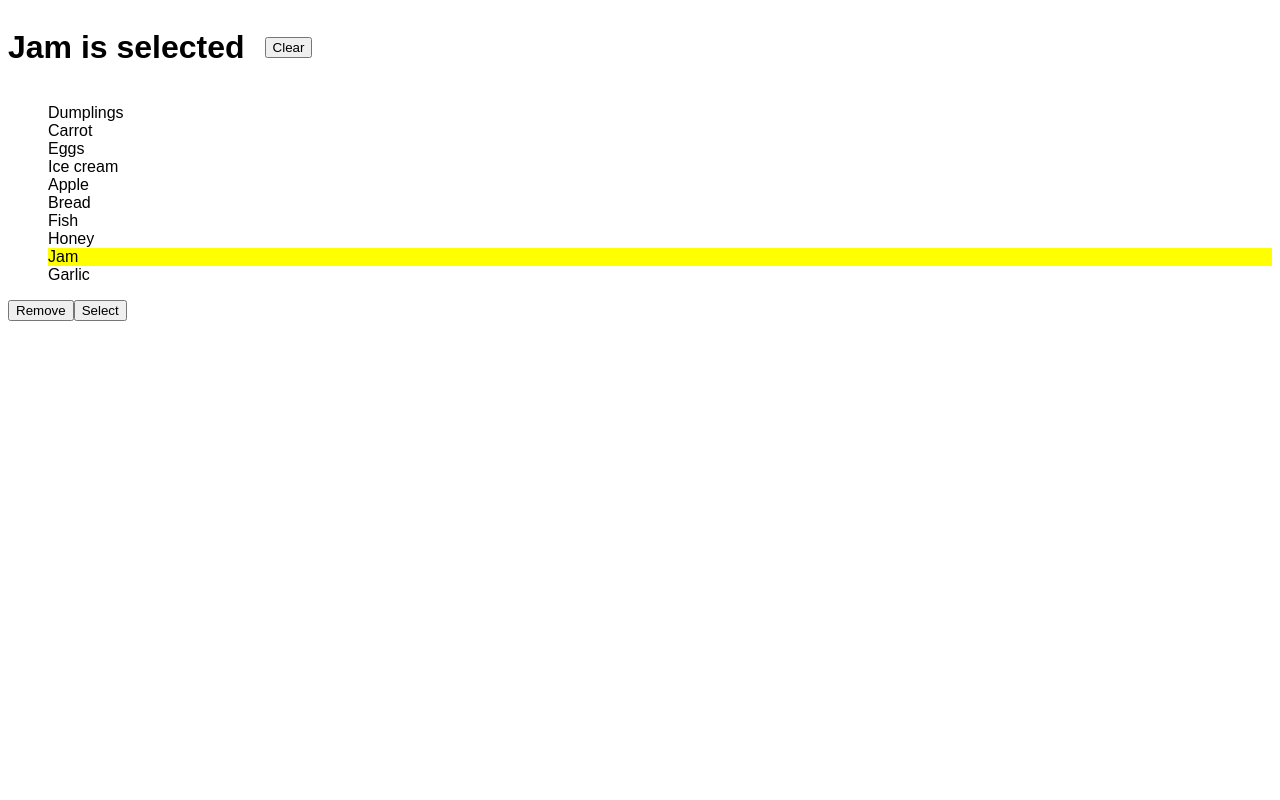
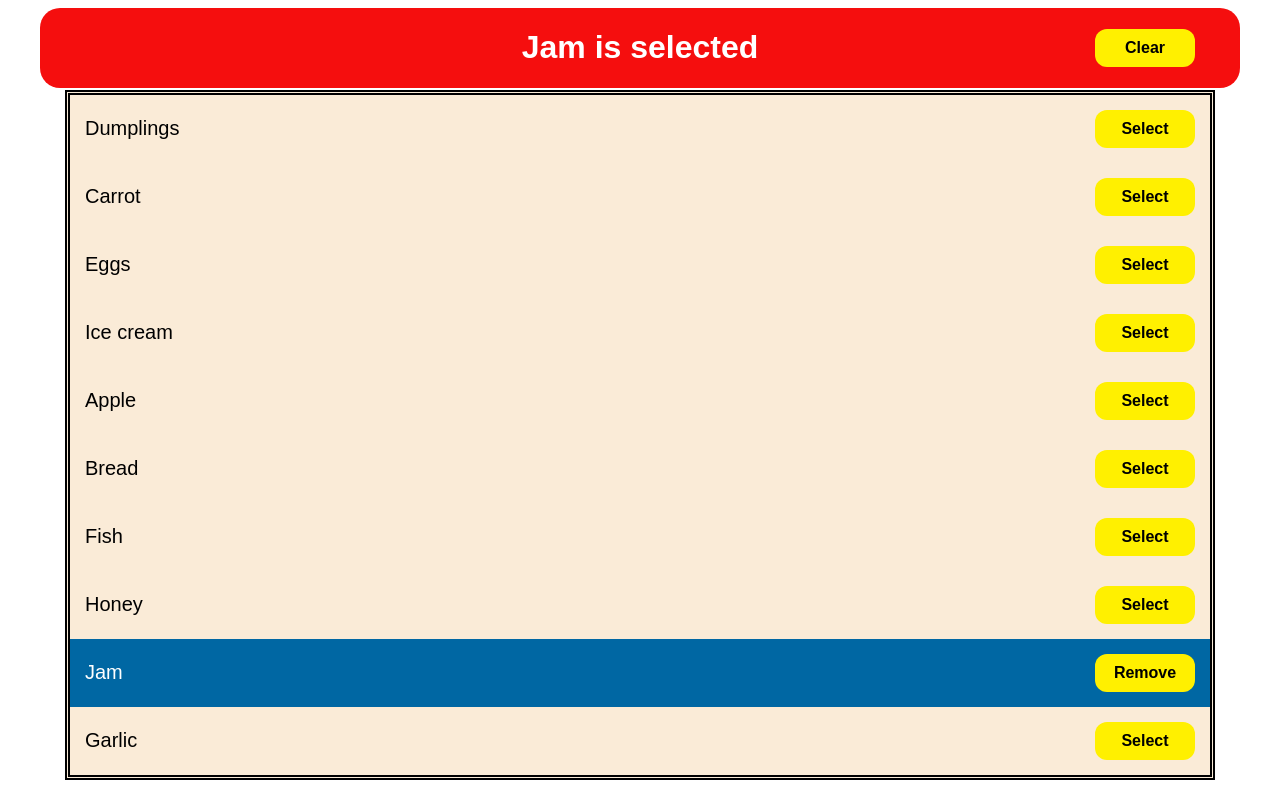
Before and after one commit to mate-academy/react_goods-selector, a React (Create React App) app: page / in a window 1280 px wide. Built offline with nearby package versions, Linux system fonts and the light colour scheme.

Commit message:
solution

```diff
--- a/src/App.scss
+++ b/src/App.scss
@@ -3,18 +3,81 @@ html {
 }
 
 .App {
+  width: 1200px;
+  margin: 0 auto;
+
   &__header {
+    position: relative;
     display: flex;
     align-items: center;
     gap: 20px;
+    justify-content: center;
+
+    color: white;
+    background-color: rgb(245, 14, 14);
+    border-radius: 20px;
+  }
+
+  &__clear {
+    position: absolute;
+    right: 45px;
+  }
+
+  &__button {
+    width: 100px;
+    padding: 10px 15px;
+
+    font-weight: bold;
+    font-size: 16px;
+
+    background-color: #fff000;
+    border: none;
+    border-radius: 12px;
+
+    cursor: pointer;
+
+    transition: 200ms;
+
+    &:hover {
+      outline: 0;
+      background: #f4e603;
+      box-shadow: 0 0 0 2px rgba(0, 0, 0, 0.2);
+    }
+  }
+
+  &__list {
+    padding: 0;
+    margin: 2px 25px;
+
+    background-color: antiquewhite;
+    border: 5px double black;
   }
 }
 
 .Good {
   display: flex;
   gap: 10px;
+  justify-content: space-between;
+  align-items: center;
+  padding: 15px;
+
+  font-size: 20px;
+
+  transition: 0.3s;
+
+  &:hover {
+    background-color: rgb(255, 100, 100);
+  }
 
   &--active {
-    background-color: #ff0;
+    font-size: 20px;
+    color: white;
+    background-color: rgb(0, 103, 163);
+
+    transition: 0.3s;
+
+    &:hover {
+      background-color: rgb(0, 103, 163);
+    }
   }
 }
--- a/src/App.tsx
+++ b/src/App.tsx
@@ -1,51 +1,120 @@
+import classNames from 'classnames';
 import React from 'react';
 import './App.scss';
 
-// import goodsFromServer from './goods';
+import goodsFromServer from './goods';
 
-export const App: React.FC = () => {
+type Good = {
+  id: number;
+  name: string;
+};
+
+type State = {
+  selectedGoods: string[];
+};
+
+let index = 0;
+
+const goods: Good[] = goodsFromServer.map(item => {
+  index += 1;
+
+  return {
+    id: index,
+    name: item,
+  };
+});
+
+export class App extends React.Component<{}, State> {
+  state: State = {
+    selectedGoods: ['Jam'],
+  };
+
+  formatGoods = (arr: string[]) => {
+    switch (arr.length) {
+      case 1:
+        return `${arr[0]} is selected`;
+      case 2:
+        return `${arr[0]} and ${arr[1]} are selected`;
+      case 3:
+        return `${arr[0]}, ${arr[1]} and ${arr[2]} are selected`;
+      default:
+        return `${arr[0]} and ${arr.length - 1} goods are selected`;
+    }
+  };
+
+  clearSelectedGoods = () => {
+    const { selectedGoods } = this.state;
+
+    selectedGoods.length = 0;
+    this.setState({ selectedGoods });
+  };
+
+  render() {
+    const { selectedGoods } = this.state;
+
     return (
       <main className="App">
         <header className="App__header">
           <h1 className="App__title">
-          Jam is selected
+            {selectedGoods.length > 0
+              ? `${this.formatGoods(selectedGoods)}`
+              : 'No goods selected'}
           </h1>
 
+          {selectedGoods.length > 0
+            && (
               <button
                 type="button"
-          className="App__clear"
+                className="App__clear App__button"
+                onClick={this.clearSelectedGoods}
               >
                 Clear
               </button>
+            )}
+
         </header>
 
-      <ul>
-        <li className="Good">Dumplings</li>
-        <li className="Good">Carrot</li>
-        <li className="Good">Eggs</li>
-        <li className="Good">Ice cream</li>
-        <li className="Good">Apple</li>
-        <li className="Good">Bread</li>
-        <li className="Good">Fish</li>
-        <li className="Good">Honey</li>
-        <li className="Good Good--active">Jam</li>
-        <li className="Good">Garlic</li>
-      </ul>
+        <ul className="App__list">
+          {goods.map(({ name, id }) => (
+            <li
+              className={classNames(
+                'Good',
+                { 'Good--active': selectedGoods.includes(name) },
+              )}
+              key={id}
+            >
 
-      {/* Put required buttons into each Good */}
+              {name}
+
+              {!selectedGoods.includes(name)
+                ? (
                   <button
                     type="button"
-        className="Good__remove"
+                    className="Good__select App__button"
+                    onClick={() => {
+                      selectedGoods.push(name);
+                      this.setState({ selectedGoods });
+                    }}
+                  >
+                    Select
+                  </button>
+                )
+                : (
+                  <button
+                    type="button"
+                    className="Good__remove App__button"
+                    onClick={() => {
+                      selectedGoods.splice(selectedGoods.indexOf(name), 1);
+                      this.setState({ selectedGoods });
+                    }}
                   >
                     Remove
                   </button>
-
-      <button
-        type="button"
-        className="Good__select"
-      >
-        Select
-      </button>
+                )}
+            </li>
+          ))}
+        </ul>
       </main>
     );
-};
+  }
+}
```
Lines whose indentation alone changed are shown as unchanged.
